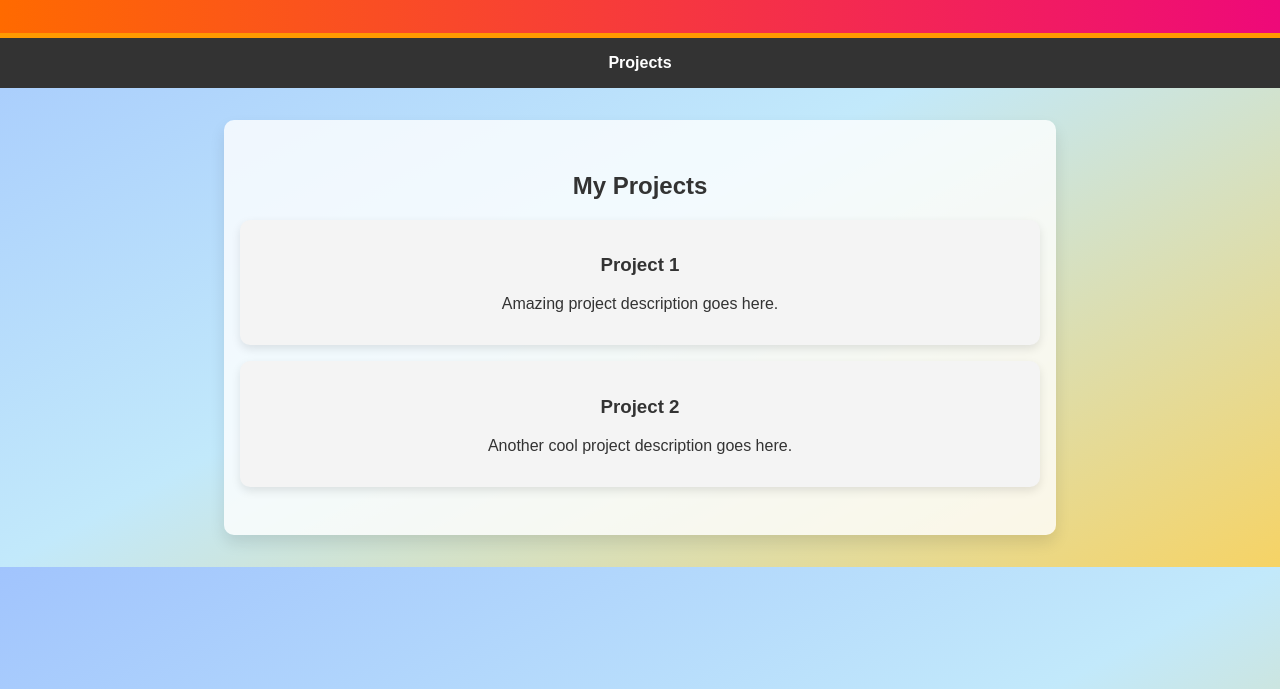
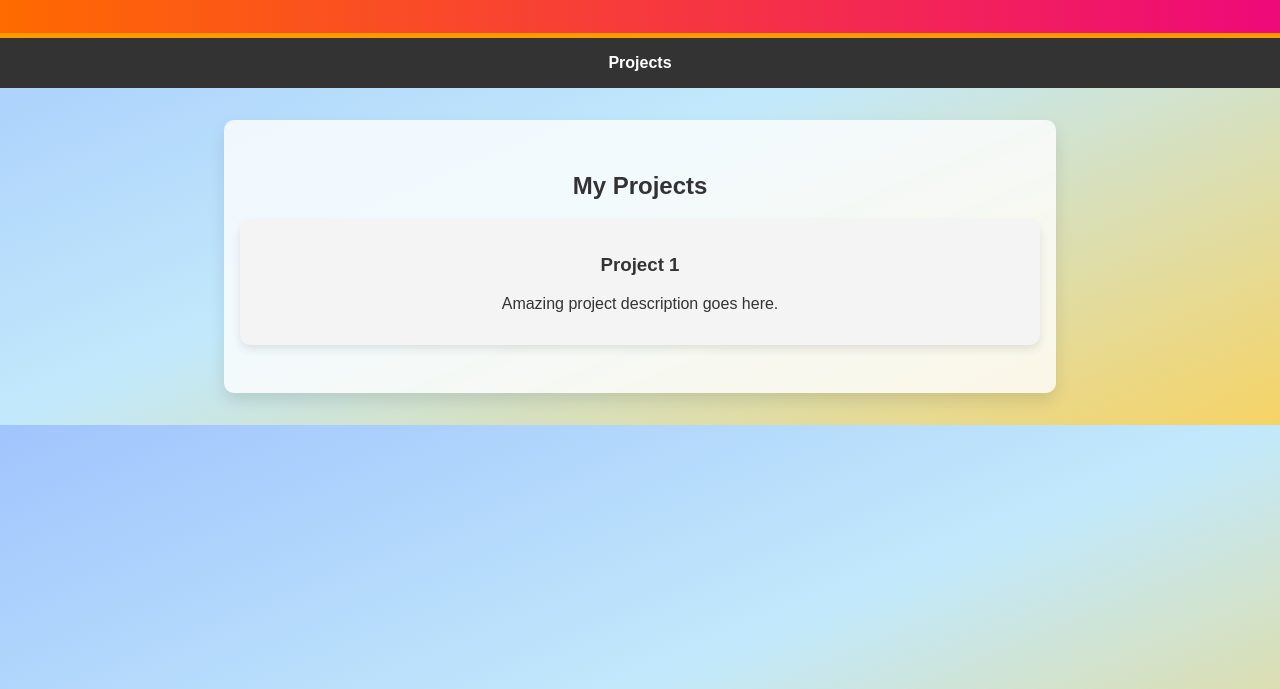
Before and after one commit to aysenurbybrt/IE421_Project, a plain HTML site: page index.html in a window 1280 px wide. Shown: the part 111-800 px from the top of the page. Drawn offline with Linux system fonts and the light colour scheme.

Commit message:
Update index.html

```diff
--- a/index.html
+++ b/index.html
@@ -25,10 +25,9 @@
             <h3>Project 1</h3>
             <p>Amazing project description goes here.</p>
         </div>
-        <div class="card">
-            <h3>Project 2</h3>
-            <p>Another cool project description goes here.</p>
-        </div>
+
+
+
     </section>
 
 
```
